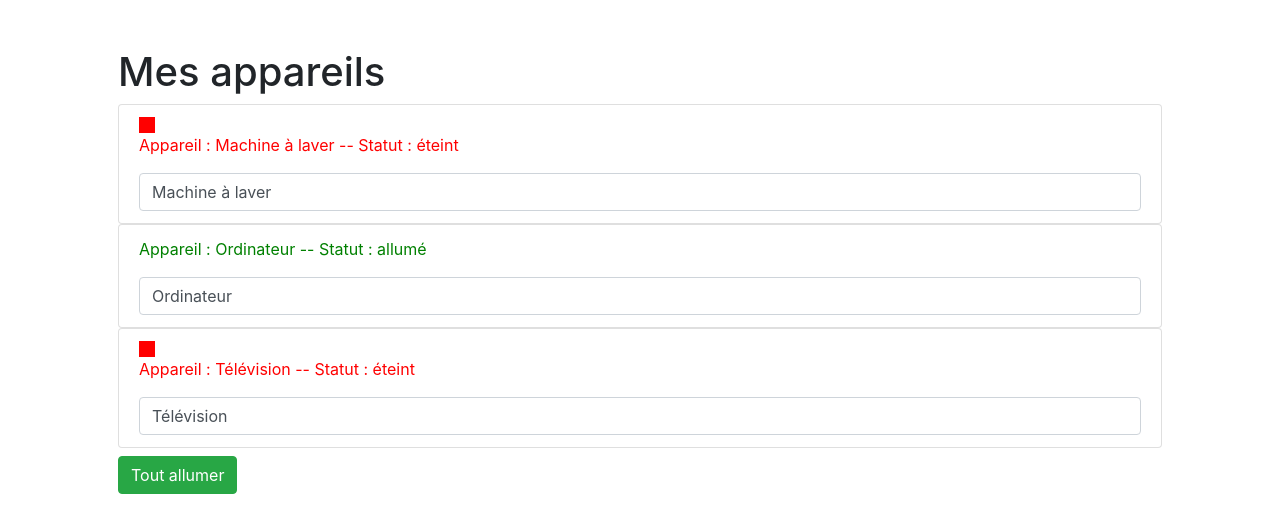
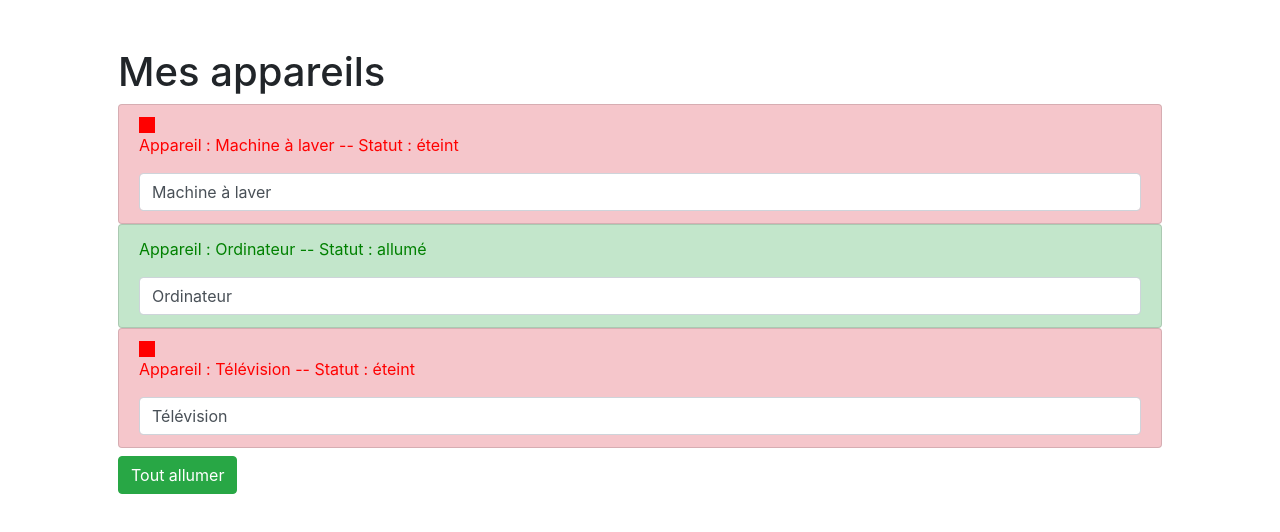
Before and after one commit to magali-thuaire/Appliances, an Angular app: page / in a window 1280 px wide. Shown: the top 532 px of the page. Built offline with nearby package versions, Linux system fonts and the light colour scheme.

Commit message:
affichage d'un fond coloré par directive ng-class
ng-class: directive par attribut

```diff
--- a/src/app/appliance-item/appliance-item.component.html
+++ b/src/app/appliance-item/appliance-item.component.html
@@ -1,4 +1,7 @@
-<li class="list-group-item">
+<li [ngClass]="{
+	'list-group-item': true,
+	'list-group-item-success': status === 'allumé',
+	'list-group-item-danger': status === 'éteint'}">
 	<div class="red" *ngIf="status === 'éteint'"></div>
 	<p [ngStyle]="{'color': getColor()}">Appareil : {{ appliance }} -- Statut : {{ getStatus() }}</p>
 	<input type="text" class="form-control" [(ngModel)]="appliance">
```
